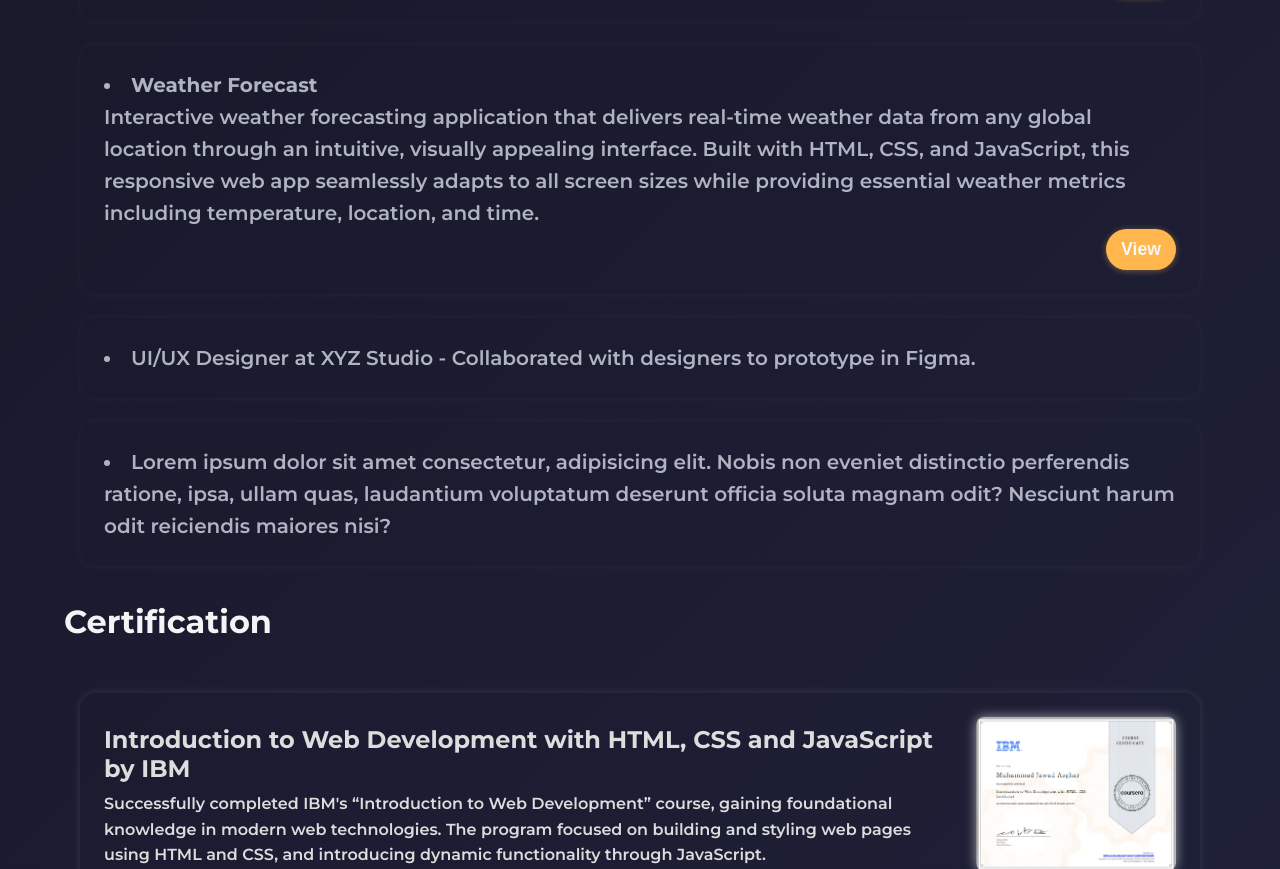
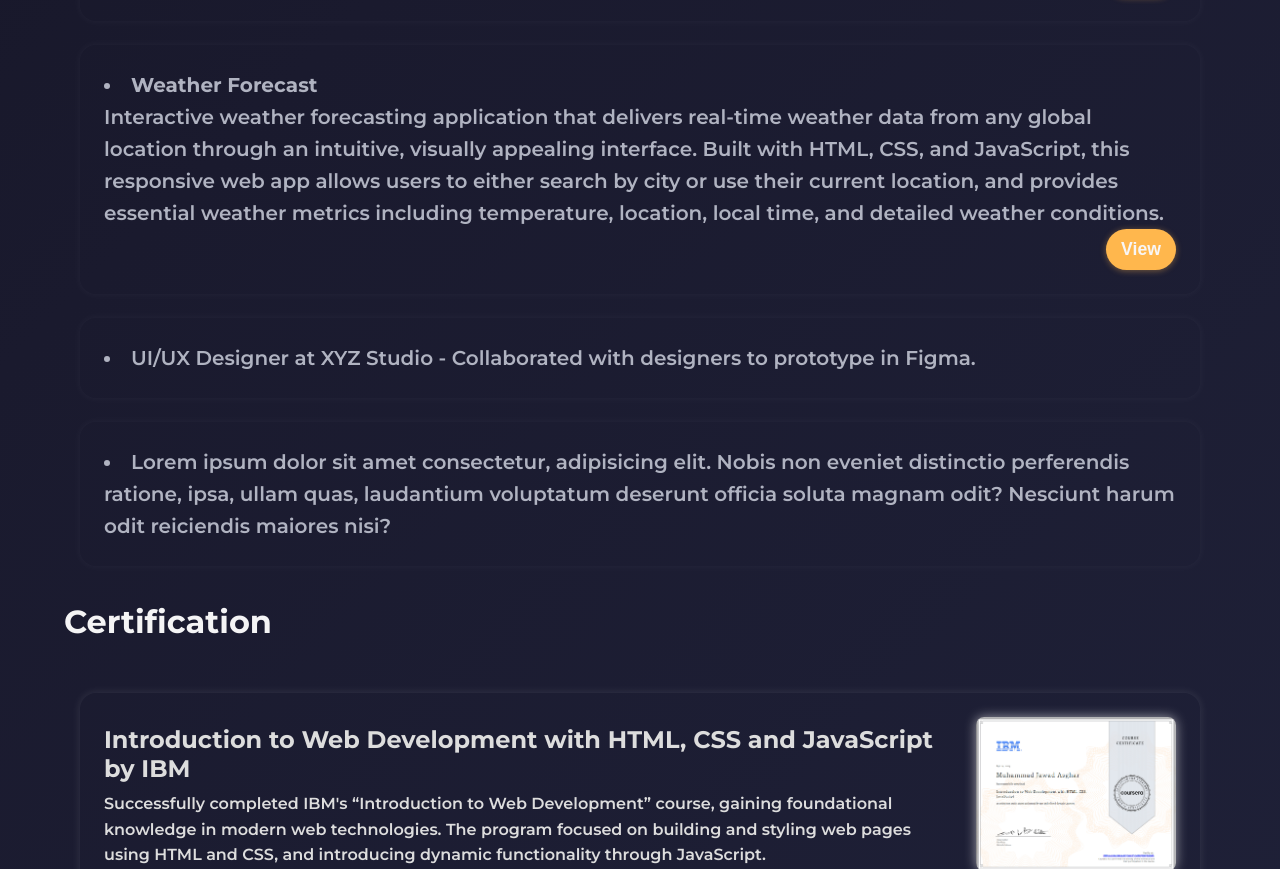
Before and after one commit to Jawad-404/JawadAsghar, a plain HTML site: page index.html in a window 1280 px wide. Shown: the part 2646-3515 px from the top of the page. Drawn offline with Linux system fonts and the light colour scheme; a web font is replaced by a local one.

Commit message:
first commit

```diff
--- a/index.html
+++ b/index.html
@@ -207,7 +207,7 @@
                 <div class="Projects-box">
                     <ul>
                         <li>
-                            <b>Weather Forecast </b><br>Interactive weather forecasting application that delivers real-time weather data from any global location through an intuitive, visually appealing interface. Built with HTML, CSS, and JavaScript, this responsive web app seamlessly adapts to all screen sizes while providing essential weather metrics including temperature, location, and time. <br>
+                            <b>Weather Forecast </b><br>Interactive weather forecasting application that delivers real-time weather data from any global location through an intuitive, visually appealing interface. Built with HTML, CSS, and JavaScript, this responsive web app allows users to either search by city or use their current location, and provides essential weather metrics including temperature, location, local time, and detailed weather conditions. <br>
                             <a href="https://weatherforcast-two.vercel.app/" target="_blank">
                                 <button class="Projects">View</button>
                             </a>
```
